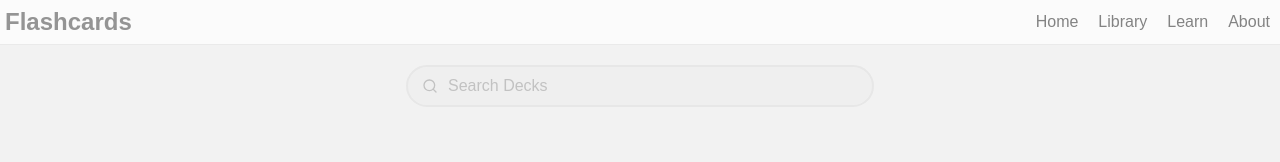
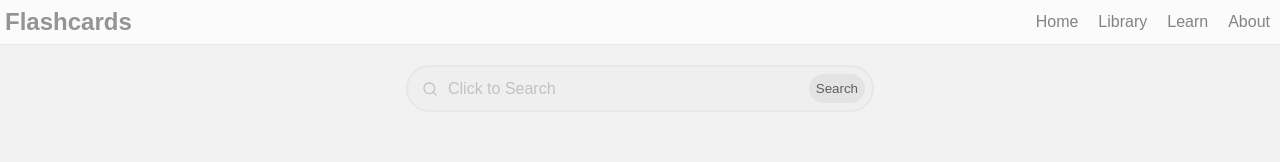
Before and after one commit to jonjon02/flashcards_project, a React (Vite) app in the folder frontend/react/flashcards-frontend/: page / in a window 1280 px wide. Shown: the top 162 px of the page. Built offline with nearby package versions, Linux system fonts and the light colour scheme.

Commit message:
changed searchbar

```diff
--- /dev/null
+++ b/frontend/react/flashcards-frontend/src/components/Button.css
@@ -0,0 +1,18 @@
+.button {
+    padding: 7px;
+    color: rgb(94, 94, 94);
+    border: 0px solid rgb(231, 231, 231);
+    border-radius: 25px;
+    background-color: rgba(221, 221, 221, 0.611);
+    border-style: solid;
+    transition: 0.2s;
+    justify-content: space-between;
+}
+
+.button:active {
+    border: 2px solid rgb(186, 186, 186);
+}
+
+.button:hover {
+    background-color: rgb(205, 205, 205);
+}
--- /dev/null
+++ b/frontend/react/flashcards-frontend/src/components/Button.jsx
@@ -0,0 +1,15 @@
+import './Button.css'
+import { AlignStartHorizontal, Search } from 'lucide-react'
+
+export function MyButton(props) {
+
+    const string = props.text
+
+    var number = 42
+
+    return (
+        <button className='button'>
+            Search
+        </button>
+    )
+}
--- a/frontend/react/flashcards-frontend/src/components/Library.css
+++ b/frontend/react/flashcards-frontend/src/components/Library.css
@@ -23,6 +23,8 @@
     cursor: text;
     width: 450px;
     display: flex;
+    justify-content: space-between;
+    text-align: center;
     align-items: center;
     font-family: Arial, Helvetica, sans-serif;
     background-color: rgb(239, 239, 239);
@@ -44,3 +46,9 @@
 .search-bar:hover .search-icon {
     transform: scale(1.45);
 }
+
+.left-elements {
+    display: flex;
+    justify-content: space-between;
+    align-items: center;
+}
--- a/frontend/react/flashcards-frontend/src/components/Library.jsx
+++ b/frontend/react/flashcards-frontend/src/components/Library.jsx
@@ -1,14 +1,18 @@
 import './Library.css'
+
+import { MyButton } from './Button'
 import { AlignStartHorizontal, Search } from 'lucide-react'
 
 function Library() {
     return (
     <div className="lib">
         <div className="search-bar">
-            <Search className="search-icon"/>
-            <span>
-            Search Decks
-            </span>
+            <div className="left-elements">
+                <Search className="search-icon"/>
+                <span>Click to Search</span>
+            </div>
+            <MyButton className="button" text={"Search"}/>
+
         </div>
     </div>
 )
```
